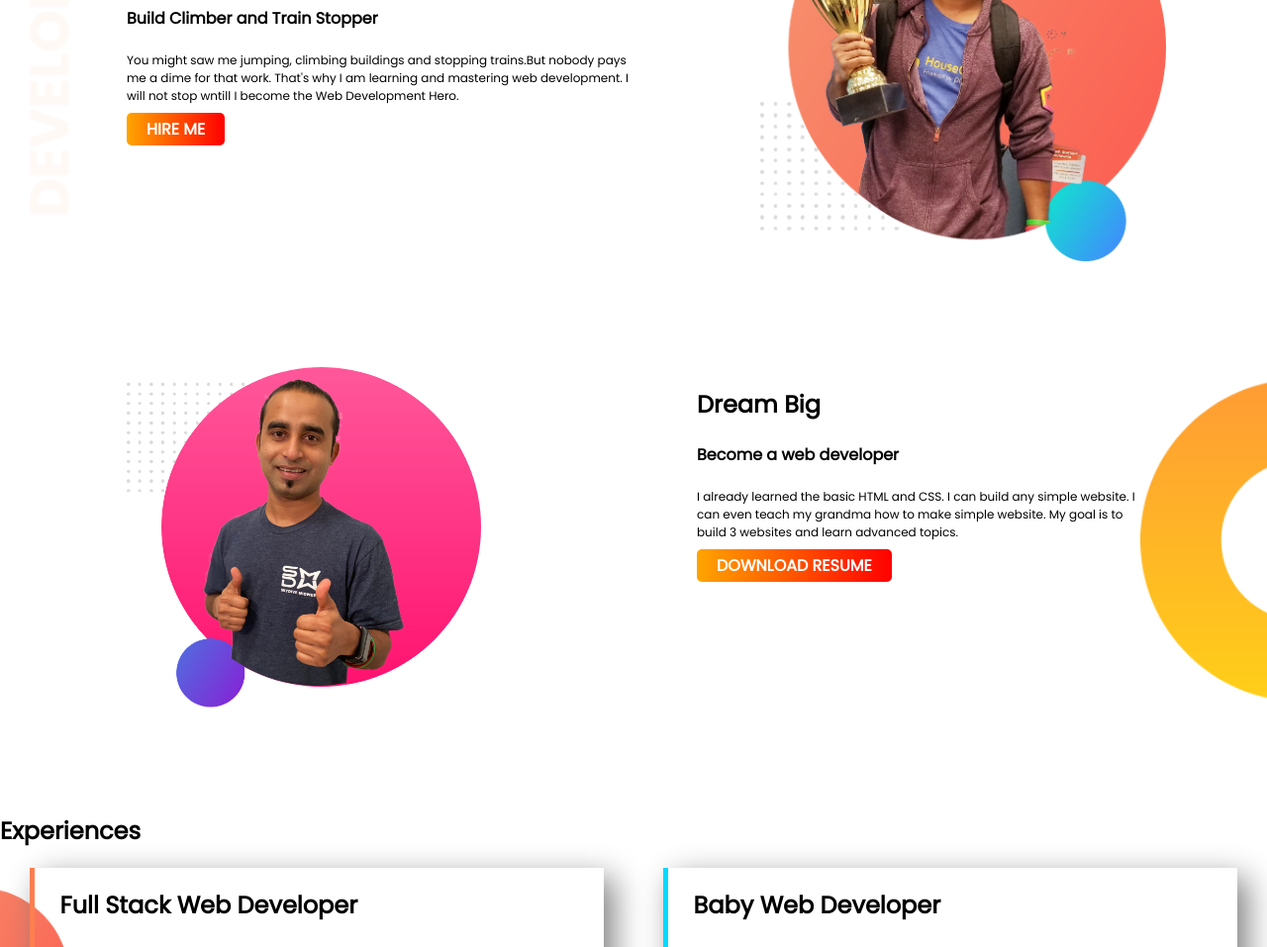
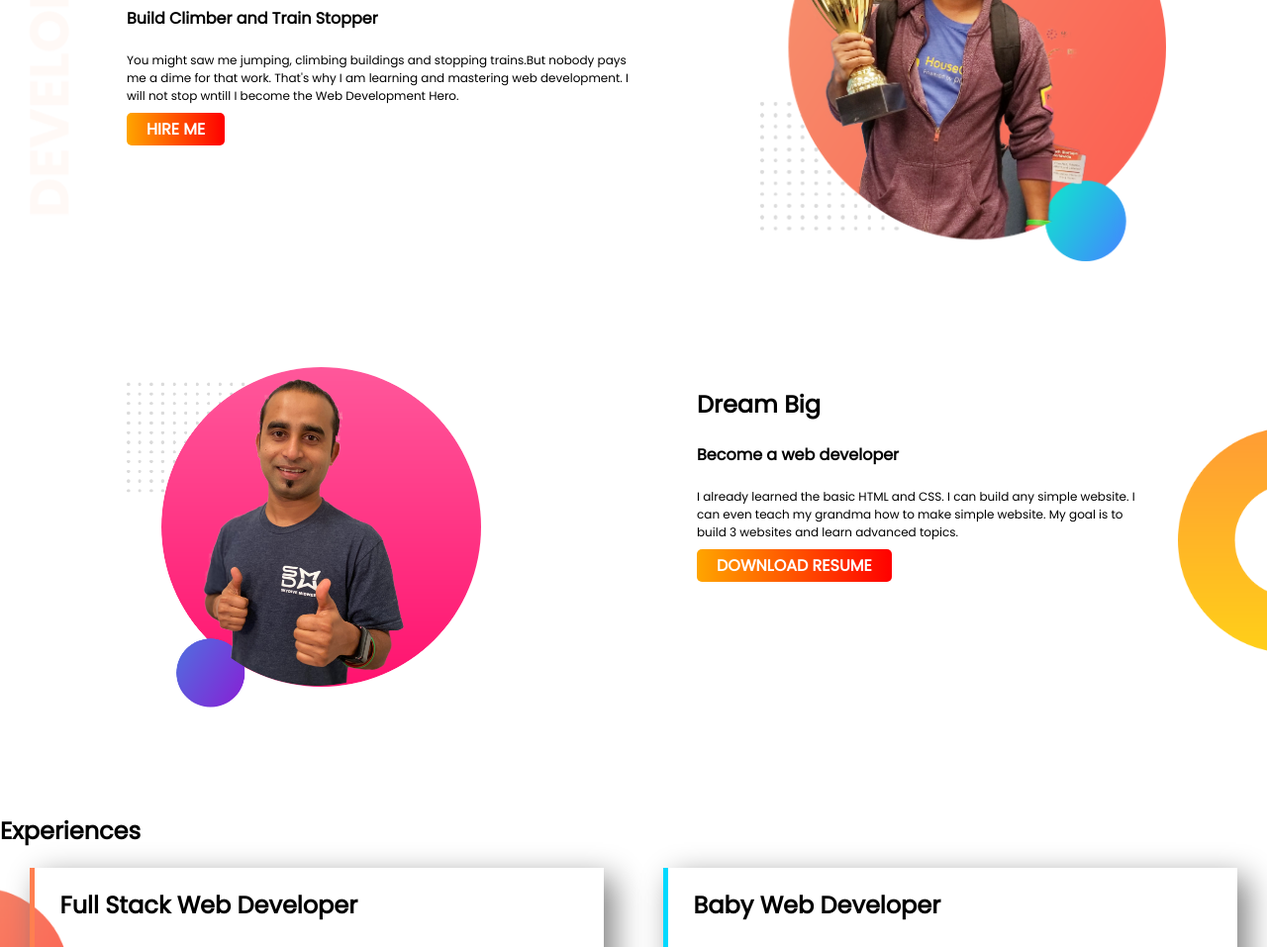
Before and after one commit to Utsho2848/Developer-portfolio, a plain HTML site: page index.html in a window 1280 px wide. Shown: the part 143-1100 px from the top of the page at 99% size. Drawn offline with Linux system fonts and the light colour scheme.

Commit message:
perfectly completed

```diff
--- a/style.css
+++ b/style.css
@@ -50,7 +50,7 @@
     background-image: url(images/dream-bg.png);
     background-repeat: no-repeat;
     background-position: right;
-    background-size: 10%;
+    background-size: 7%;
 }
 
 .dream-half {
```
